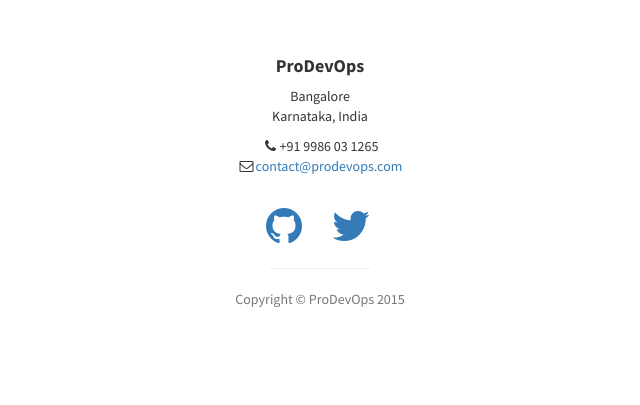
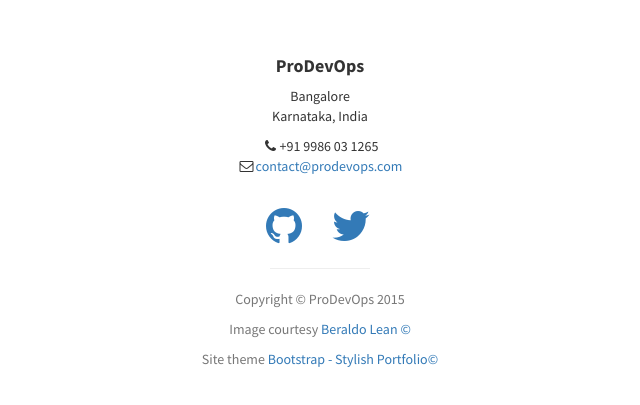
Before and after one commit to prodevops/prodevops.github.io, a plain HTML site: page index.html in a window 1280 px wide. Shown: the part 2579-2984 px from the top of the page, without its empty margins (320-960 px from the left). Drawn offline with Linux system fonts and the light colour scheme.

Commit message:
Attributed image and site theme

```diff
--- a/index.html
+++ b/index.html
@@ -282,6 +282,8 @@
                     </ul>
                     <hr class="small">
                     <p class="text-muted">Copyright &copy; ProDevOps 2015</p>
+										<p class="text-muted">Image courtesy <a href="https://www.flickr.com/photos/beraldoleal/8681750288">Beraldo Lean &copy;</a></p>
+										<p class="text-muted">Site theme  <a href="http://startbootstrap.com/template-overviews/stylish-portfolio/">Bootstrap - Stylish Portfolio&copy;</a></p>
                 </div>
             </div>
         </div>
```
